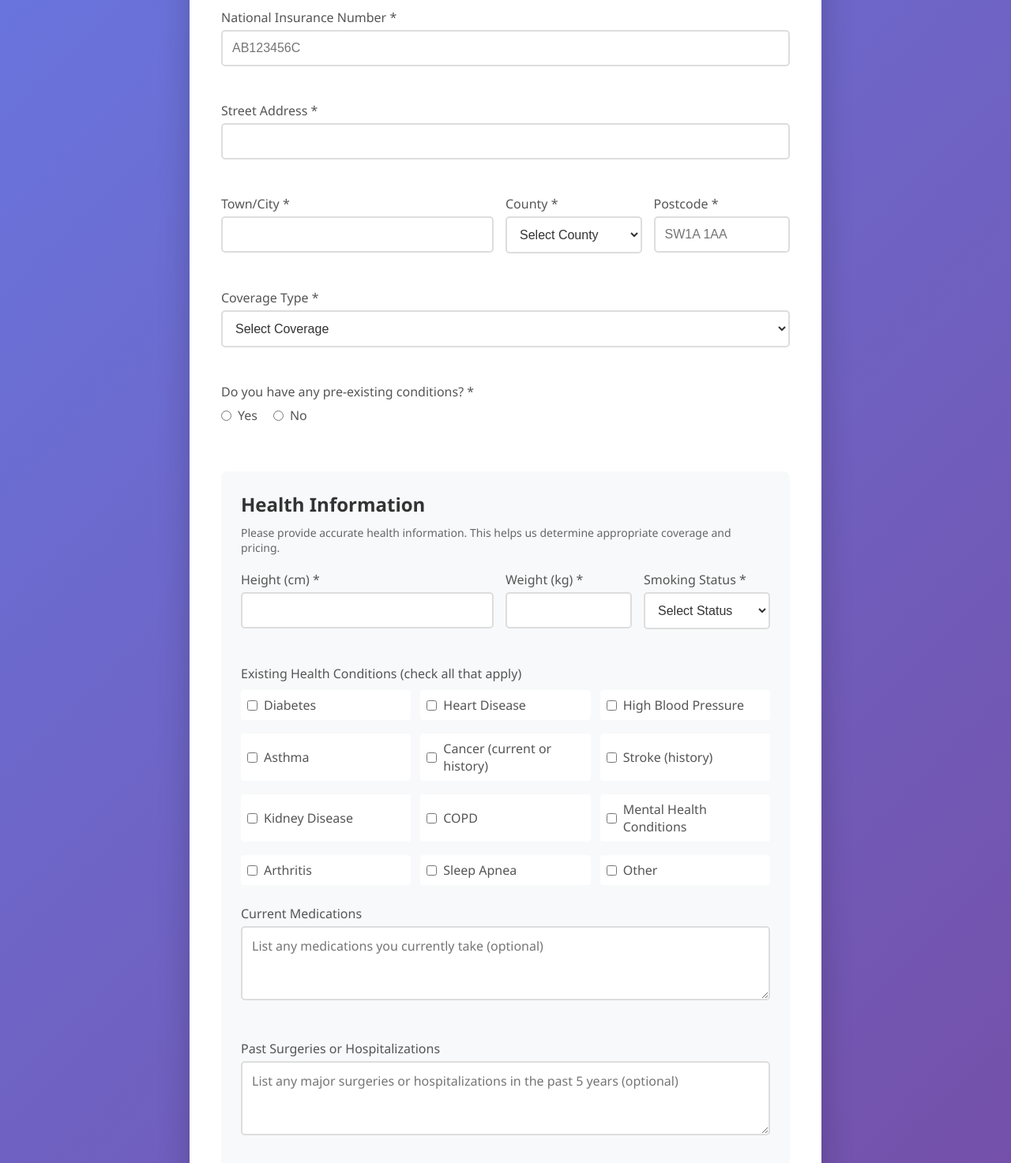
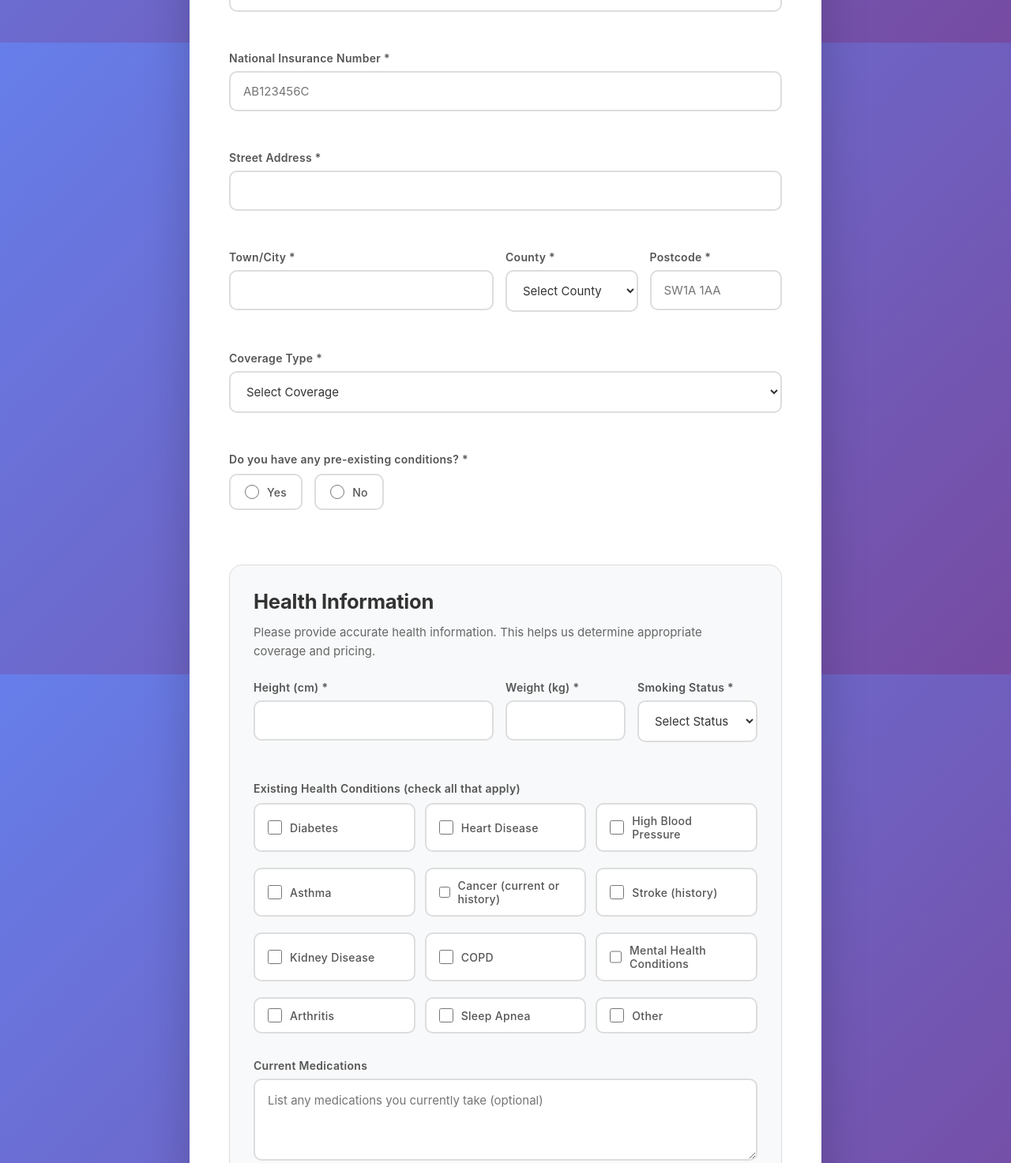
Before and after one commit to Dillan-Hankinson/zurich, a website: page index.html in a window 1280 px wide. Shown: the part 746-2219 px from the top of the page at 79% size. Drawn offline with Linux system fonts and the light colour scheme.

Commit message:
style: improve UI with smoother transitions and refined spacing
Co-authored-by: aider (claude-sonnet-4-5) <aider@aider.chat>

```diff
--- a/styles.css
+++ b/styles.css
@@ -49,21 +49,23 @@ body.dark-mode {
 }
 
 body {
-    font-family: 'Segoe UI', Tahoma, Geneva, Verdana, sans-serif;
+    font-family: -apple-system, BlinkMacSystemFont, 'Segoe UI', Roboto, 'Helvetica Neue', Arial, sans-serif;
     background: linear-gradient(135deg, var(--bg-gradient-start) 0%, var(--bg-gradient-end) 100%);
+    background-attachment: fixed;
     min-height: 100vh;
     padding: 20px;
-    transition: background 0.3s ease;
+    transition: background 0.4s ease;
 }
 
 .container {
     max-width: 800px;
     margin: 0 auto;
     background: var(--container-bg);
-    padding: 40px;
-    border-radius: 10px;
-    box-shadow: 0 10px 40px var(--shadow-color);
-    transition: background 0.3s ease, box-shadow 0.3s ease;
+    padding: 50px;
+    border-radius: 20px;
+    box-shadow: 0 20px 60px var(--shadow-color);
+    transition: background 0.4s ease, box-shadow 0.4s ease;
+    backdrop-filter: blur(10px);
 }
 
 .dark-mode-toggle {
@@ -71,22 +73,29 @@ body {
     top: 20px;
     right: 20px;
     background: var(--section-bg);
-    border: 2px solid var(--input-border);
+    border: none;
     border-radius: 50px;
-    padding: 8px 16px;
+    padding: 10px 20px;
     cursor: pointer;
     display: flex;
     align-items: center;
-    gap: 8px;
+    gap: 10px;
     font-size: 14px;
+    font-weight: 500;
     color: var(--text-secondary);
-    transition: all 0.3s ease;
+    transition: all 0.3s cubic-bezier(0.4, 0, 0.2, 1);
     z-index: 1000;
+    box-shadow: 0 4px 15px rgba(0, 0, 0, 0.1);
 }
 
 .dark-mode-toggle:hover {
     background: var(--checkbox-hover);
-    transform: scale(1.05);
+    transform: translateY(-2px);
+    box-shadow: 0 6px 20px rgba(0, 0, 0, 0.15);
+}
+
+.dark-mode-toggle:active {
+    transform: translateY(0);
 }
 
 .dark-mode-toggle span {
@@ -95,14 +104,16 @@ body {
 
 h1 {
     color: var(--text-primary);
-    margin-bottom: 30px;
+    margin-bottom: 40px;
     text-align: center;
-    font-size: 2em;
+    font-size: 2.5em;
+    font-weight: 700;
+    letter-spacing: -0.5px;
     transition: color 0.3s ease;
 }
 
 .form-group {
-    margin-bottom: 20px;
+    margin-bottom: 24px;
 }
 
 .form-row {
@@ -113,9 +124,11 @@ h1 {
 
 label {
     display: block;
-    margin-bottom: 5px;
+    margin-bottom: 8px;
     color: var(--text-secondary);
-    font-weight: 500;
+    font-weight: 600;
+    font-size: 14px;
+    letter-spacing: 0.3px;
     transition: color 0.3s ease;
 }
 
@@ -125,13 +138,14 @@ input[type="tel"],
 input[type="date"],
 select {
     width: 100%;
-    padding: 12px;
+    padding: 14px 16px;
     border: 2px solid var(--input-border);
-    border-radius: 5px;
-    font-size: 16px;
+    border-radius: 10px;
+    font-size: 15px;
     background: var(--input-bg);
     color: var(--text-primary);
-    transition: border-color 0.3s, background 0.3s, color 0.3s;
+    transition: all 0.3s cubic-bezier(0.4, 0, 0.2, 1);
+    font-family: inherit;
 }
 
 input[type="text"]:focus,
@@ -141,68 +155,106 @@ input[type="date"]:focus,
 select:focus {
     outline: none;
     border-color: var(--input-focus);
+    box-shadow: 0 0 0 4px rgba(102, 126, 234, 0.1);
+    transform: translateY(-1px);
 }
 
 input.invalid,
 select.invalid {
     border-color: #e74c3c;
+    box-shadow: 0 0 0 4px rgba(231, 76, 60, 0.1);
 }
 
 input.valid,
 select.valid {
     border-color: #27ae60;
+    box-shadow: 0 0 0 4px rgba(39, 174, 96, 0.1);
 }
 
 .radio-group {
     display: flex;
-    gap: 20px;
-    margin-top: 8px;
+    gap: 15px;
+    margin-top: 10px;
 }
 
 .radio-group label {
     display: flex;
     align-items: center;
-    gap: 8px;
-    font-weight: normal;
+    gap: 10px;
+    font-weight: 500;
     cursor: pointer;
+    padding: 12px 18px;
+    background: var(--input-bg);
+    border-radius: 10px;
+    border: 2px solid var(--input-border);
+    transition: all 0.2s cubic-bezier(0.4, 0, 0.2, 1);
+}
+
+.radio-group label:hover {
+    border-color: var(--input-focus);
+    background: var(--checkbox-hover);
+    transform: translateY(-1px);
 }
 
 .radio-group input[type="radio"] {
-    width: auto;
+    width: 18px;
+    height: 18px;
     cursor: pointer;
+    accent-color: var(--input-focus);
+}
+
+.radio-group input[type="radio"]:checked + * {
+    font-weight: 600;
 }
 
 input[type="checkbox"] {
-    width: auto;
-    margin-right: 8px;
+    width: 18px;
+    height: 18px;
+    margin-right: 10px;
     cursor: pointer;
+    accent-color: var(--input-focus);
 }
 
 .form-group label:has(input[type="checkbox"]) {
     display: flex;
     align-items: center;
     cursor: pointer;
+    padding: 12px 16px;
+    background: var(--input-bg);
+    border-radius: 10px;
+    border: 2px solid var(--input-border);
+    transition: all 0.2s cubic-bezier(0.4, 0, 0.2, 1);
+    font-weight: 500;
+}
+
+.form-group label:has(input[type="checkbox"]):hover {
+    border-color: var(--input-focus);
+    background: var(--checkbox-hover);
 }
 
 .health-section {
     background: var(--section-bg);
-    padding: 25px;
-    border-radius: 8px;
-    margin: 30px 0;
-    transition: background 0.3s ease;
+    padding: 30px;
+    border-radius: 16px;
+    margin: 35px 0;
+    transition: all 0.3s ease;
+    border: 1px solid var(--input-border);
 }
 
 .health-section h2 {
     color: var(--text-primary);
-    font-size: 1.5em;
-    margin-bottom: 10px;
+    font-size: 1.6em;
+    font-weight: 700;
+    margin-bottom: 12px;
+    letter-spacing: -0.3px;
     transition: color 0.3s ease;
 }
 
 .section-description {
     color: var(--text-tertiary);
-    margin-bottom: 20px;
-    font-size: 14px;
+    margin-bottom: 25px;
+    font-size: 15px;
+    line-height: 1.6;
     transition: color 0.3s ease;
 }
 
@@ -216,17 +268,20 @@ input[type="checkbox"] {
 .checkbox-grid label {
     display: flex;
     align-items: center;
-    gap: 8px;
-    font-weight: normal;
+    gap: 10px;
+    font-weight: 500;
     cursor: pointer;
-    padding: 8px;
+    padding: 12px 14px;
     background: var(--input-bg);
-    border-radius: 4px;
-    transition: background-color 0.2s;
+    border-radius: 10px;
+    transition: all 0.2s cubic-bezier(0.4, 0, 0.2, 1);
+    border: 1px solid transparent;
 }
 
 .checkbox-grid label:hover {
     background: var(--checkbox-hover);
+    border-color: var(--input-border);
+    transform: translateX(2px);
 }
 
 .checkbox-grid input[type="checkbox"] {
@@ -235,52 +290,62 @@ input[type="checkbox"] {
 
 textarea {
     width: 100%;
-    padding: 12px;
+    padding: 14px 16px;
     border: 2px solid var(--input-border);
-    border-radius: 5px;
-    font-size: 16px;
+    border-radius: 10px;
+    font-size: 15px;
     font-family: inherit;
     resize: vertical;
     background: var(--input-bg);
     color: var(--text-primary);
-    transition: border-color 0.3s, background 0.3s, color 0.3s;
+    transition: all 0.3s cubic-bezier(0.4, 0, 0.2, 1);
+    line-height: 1.6;
 }
 
 textarea:focus {
     outline: none;
     border-color: var(--input-focus);
+    box-shadow: 0 0 0 4px rgba(102, 126, 234, 0.1);
+    transform: translateY(-1px);
 }
 
 input[type="number"] {
     width: 100%;
-    padding: 12px;
+    padding: 14px 16px;
     border: 2px solid var(--input-border);
-    border-radius: 5px;
-    font-size: 16px;
+    border-radius: 10px;
+    font-size: 15px;
     background: var(--input-bg);
     color: var(--text-primary);
-    transition: border-color 0.3s, background 0.3s, color 0.3s;
+    transition: all 0.3s cubic-bezier(0.4, 0, 0.2, 1);
+    font-family: inherit;
 }
 
 input[type="number"]:focus {
     outline: none;
     border-color: var(--input-focus);
+    box-shadow: 0 0 0 4px rgba(102, 126, 234, 0.1);
+    transform: translateY(-1px);
 }
 
 input[type="number"].invalid {
     border-color: #e74c3c;
+    box-shadow: 0 0 0 4px rgba(231, 76, 60, 0.1);
 }
 
 input[type="number"].valid {
     border-color: #27ae60;
+    box-shadow: 0 0 0 4px rgba(39, 174, 96, 0.1);
 }
 
 .error-message {
     display: block;
     color: #e74c3c;
-    font-size: 14px;
-    margin-top: 5px;
+    font-size: 13px;
+    font-weight: 500;
+    margin-top: 6px;
     min-height: 20px;
+    transition: all 0.2s ease;
 }
 
 .form-actions {
@@ -292,49 +357,77 @@ input[type="number"].valid {
 .btn-submit,
 .btn-reset {
     flex: 1;
-    padding: 15px;
+    padding: 16px 24px;
     border: none;
-    border-radius: 5px;
+    border-radius: 12px;
     font-size: 16px;
     font-weight: 600;
     cursor: pointer;
-    transition: all 0.3s;
+    transition: all 0.3s cubic-bezier(0.4, 0, 0.2, 1);
+    letter-spacing: 0.3px;
 }
 
 .btn-submit {
     background: linear-gradient(135deg, #667eea 0%, #764ba2 100%);
     color: white;
+    box-shadow: 0 4px 15px rgba(102, 126, 234, 0.3);
 }
 
 .btn-submit:hover {
-    transform: translateY(-2px);
-    box-shadow: 0 5px 15px rgba(102, 126, 234, 0.4);
+    transform: translateY(-3px);
+    box-shadow: 0 8px 25px rgba(102, 126, 234, 0.5);
+}
+
+.btn-submit:active {
+    transform: translateY(-1px);
 }
 
 .btn-reset {
     background: var(--button-reset-bg);
     color: var(--text-secondary);
     border: 2px solid var(--button-reset-border);
+    box-shadow: 0 2px 8px rgba(0, 0, 0, 0.05);
 }
 
 .btn-reset:hover {
     background: var(--button-reset-hover);
+    transform: translateY(-2px);
+    box-shadow: 0 4px 12px rgba(0, 0, 0, 0.1);
+}
+
+.btn-reset:active {
+    transform: translateY(0);
 }
 
 .success-message {
     text-align: center;
-    padding: 40px;
+    padding: 50px 40px;
+    animation: fadeIn 0.5s ease;
+}
+
+@keyframes fadeIn {
+    from {
+        opacity: 0;
+        transform: translateY(20px);
+    }
+    to {
+        opacity: 1;
+        transform: translateY(0);
+    }
 }
 
 .success-message h2 {
     color: #27ae60;
-    margin-bottom: 15px;
+    margin-bottom: 20px;
+    font-weight: 700;
+    font-size: 2em;
 }
 
 .success-message p {
     color: var(--text-secondary);
     font-size: 18px;
-    margin-bottom: 30px;
+    line-height: 1.7;
+    margin-bottom: 35px;
     transition: color 0.3s ease;
 }
 
@@ -345,8 +438,13 @@ input[type="number"].valid {
 }
 
 @media (max-width: 768px) {
+    body {
+        padding: 10px;
+    }
+
     .container {
-        padding: 20px;
+        padding: 30px 20px;
+        border-radius: 16px;
     }
 
     .form-row {
@@ -358,7 +456,8 @@ input[type="number"].valid {
     }
 
     h1 {
-        font-size: 1.5em;
+        font-size: 1.8em;
+        margin-bottom: 30px;
     }
 
     .checkbox-grid {
@@ -366,6 +465,14 @@ input[type="number"].valid {
     }
 
     .health-section {
-        padding: 15px;
+        padding: 20px;
+        border-radius: 12px;
+    }
+
+    .dark-mode-toggle {
+        top: 10px;
+        right: 10px;
+        padding: 8px 16px;
+        font-size: 13px;
     }
 }
```
